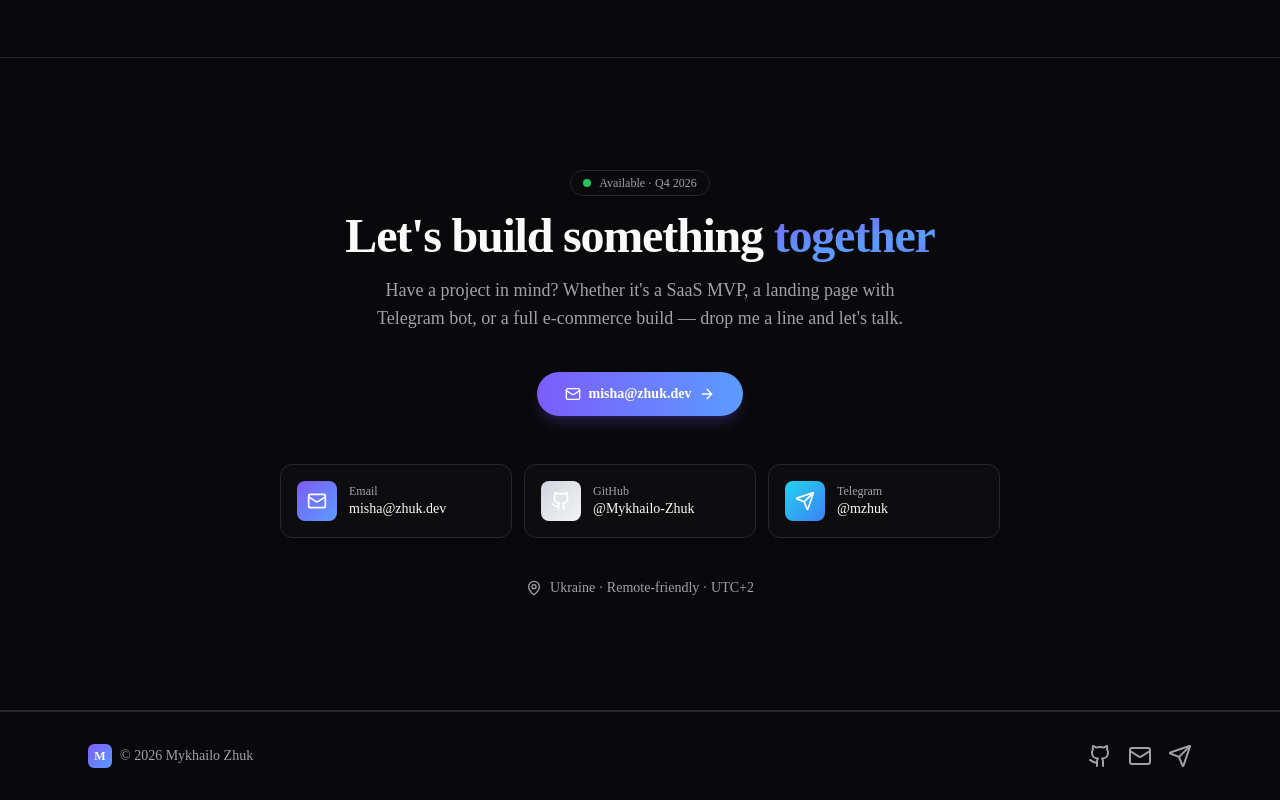
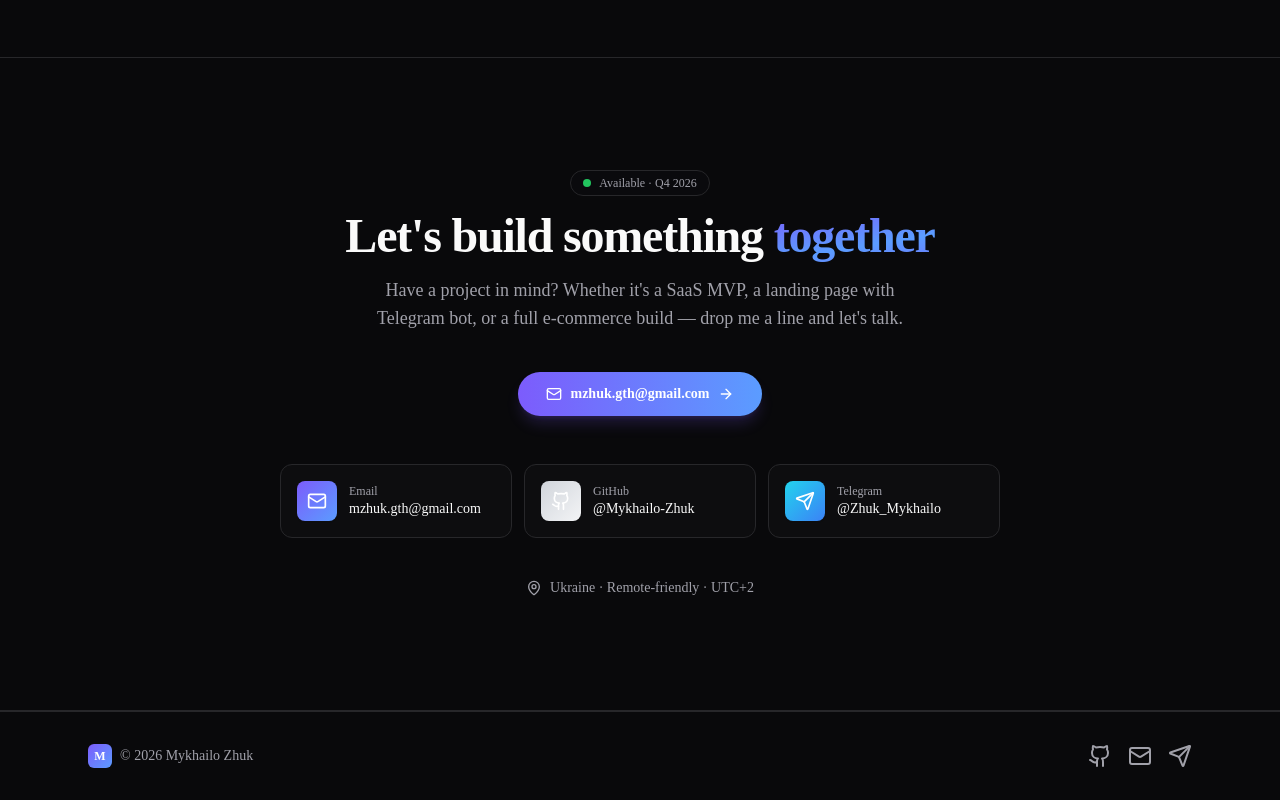
Before and after one commit to Mykhailo-Zhuk/misha-zhuk-portfolio, a Next.js app: page / in a window 1280 px wide. Shown: the part 5546-6346 px from the top of the page. Built offline with nearby package versions, Linux system fonts and the light colour scheme.

Commit message:
fix(contact): update email and Telegram (mzhuk.gth@gmail.com / @Zhuk_Mykhailo)

```diff
--- a/src/components/footer.tsx
+++ b/src/components/footer.tsx
@@ -22,14 +22,14 @@ export function Footer() {
             <Github className="h-4.5 w-4.5" />
           </Link>
           <Link
-            href="mailto:misha@zhuk.dev"
+            href="mailto:mzhuk.gth@gmail.com"
             className="transition-colors hover:text-foreground"
             aria-label="Email"
           >
             <Mail className="h-4.5 w-4.5" />
           </Link>
           <Link
-            href="https://t.me/mzhuk"
+            href="https://t.me/Zhuk_Mykhailo"
             target="_blank"
             rel="noopener noreferrer"
             className="transition-colors hover:text-foreground"
--- a/src/components/sections/contact.tsx
+++ b/src/components/sections/contact.tsx
@@ -8,8 +8,8 @@ const contactMethods = [
   {
     icon: <Mail className="h-5 w-5" />,
     label: "Email",
-    value: "misha@zhuk.dev",
-    href: "mailto:misha@zhuk.dev",
+    value: "mzhuk.gth@gmail.com",
+    href: "mailto:mzhuk.gth@gmail.com",
     accent: "from-[#7C5CFC] to-[#5B9CFF]",
   },
   {
@@ -22,8 +22,8 @@ const contactMethods = [
   {
     icon: <Send className="h-5 w-5" />,
     label: "Telegram",
-    value: "@mzhuk",
-    href: "https://t.me/mzhuk",
+    value: "@Zhuk_Mykhailo",
+    href: "https://t.me/Zhuk_Mykhailo",
     accent: "from-cyan-400 to-blue-500",
   },
 ];
@@ -67,11 +67,11 @@ export function Contact() {
 
         <Reveal delay={0.1}>
           <Link
-            href="mailto:misha@zhuk.dev"
+            href="mailto:mzhuk.gth@gmail.com"
             className="mt-10 inline-flex items-center gap-2 rounded-full bg-gradient-to-r from-[#7C5CFC] to-[#5B9CFF] px-7 py-3 text-sm font-semibold text-white shadow-lg shadow-[#7C5CFC]/20 transition-transform hover:scale-[1.03]"
           >
             <Mail className="h-4 w-4" />
-            misha@zhuk.dev
+            mzhuk.gth@gmail.com
             <ArrowRight className="h-4 w-4" />
           </Link>
         </Reveal>
--- a/src/components/sections/hero.tsx
+++ b/src/components/sections/hero.tsx
@@ -72,7 +72,7 @@ export function Hero() {
             <ArrowRight className="h-4 w-4 transition-transform group-hover:translate-x-0.5" />
           </a>
           <a
-            href="mailto:misha@zhuk.dev"
+            href="mailto:mzhuk.gth@gmail.com"
             className="group inline-flex items-center gap-2 rounded-full border border-border bg-card px-5 py-2.5 text-sm font-medium transition-colors hover:bg-muted"
           >
             <Mail className="h-4 w-4" />
```
